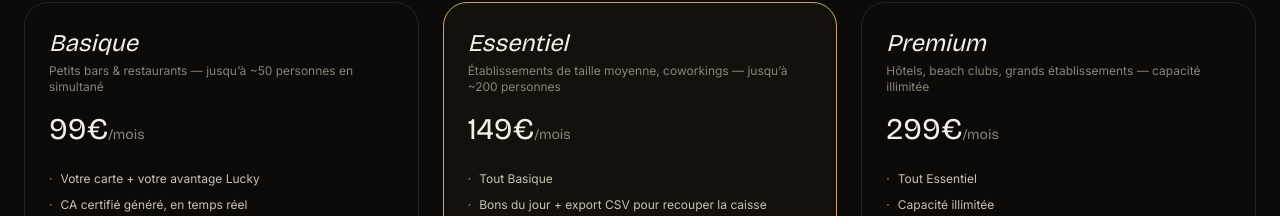
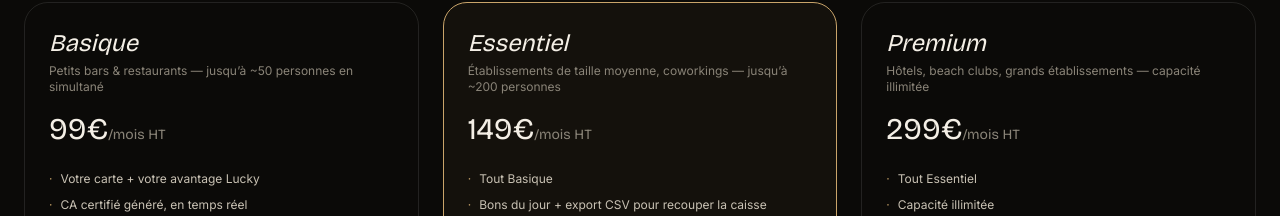
Before and after one commit to rodolphmenten-collab/Lucky-App, a Next.js app: page / in a window 1280 px wide. Shown: the part 4077-4293 px from the top of the page. Built offline with nearby package versions, Linux system fonts and the light colour scheme.

Commit message:
Tarifs du site affiches en HT, comme la convention B2B

```diff
--- a/app/page.tsx
+++ b/app/page.tsx
@@ -161,7 +161,9 @@ export default function LandingPage() {
                 <p className="mt-1 text-xs text-bone-faint">{plan.idealFor}</p>
                 <p className="mt-4 font-display text-3xl text-bone">
                   {plan.price}
-                  <span className="text-sm text-bone-faint">{lang === 'fr' ? '/mois' : '/mo'}</span>
+                  <span className="text-sm text-bone-faint">
+                    {lang === 'fr' ? '/mois HT' : '/mo excl. VAT'}
+                  </span>
                 </p>
                 <ul className="mt-6 flex-1 space-y-2.5">
                   {plan.features.map((f) => (
```
